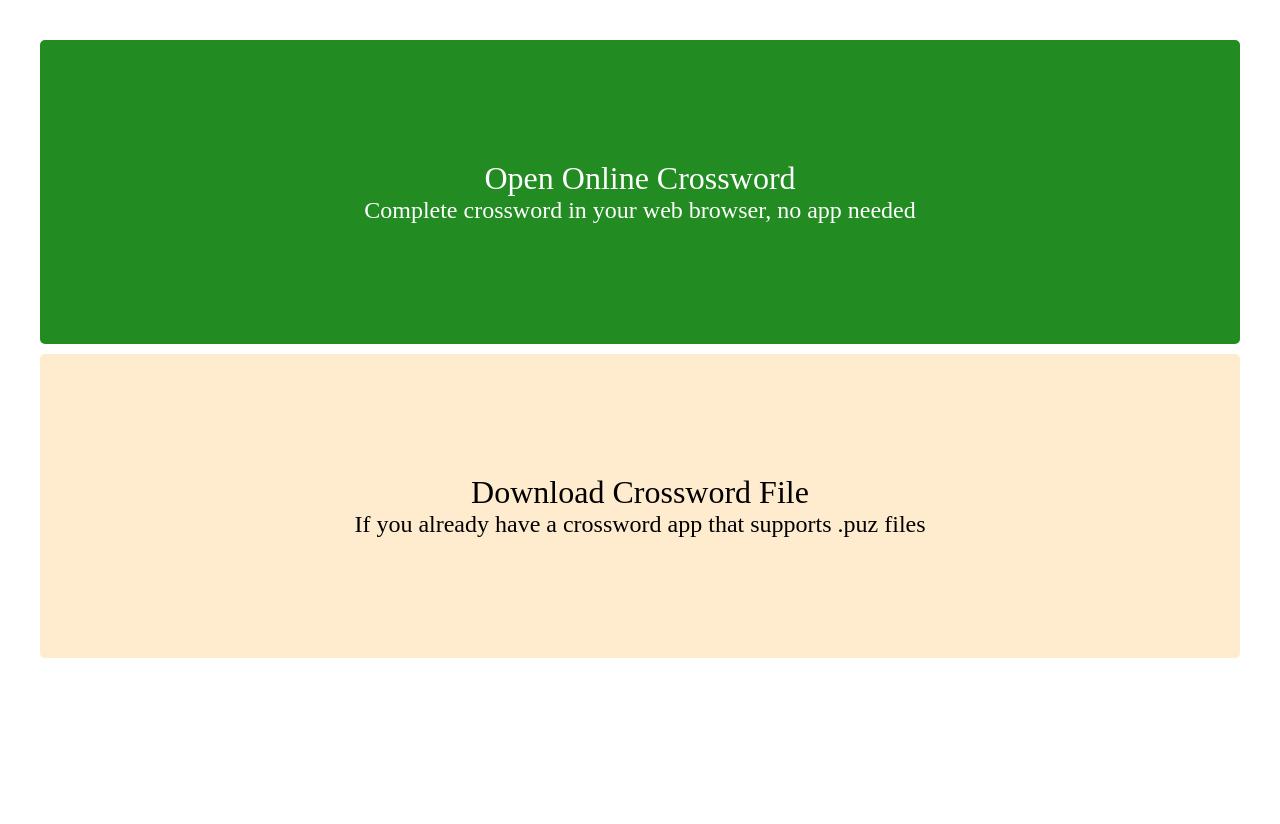
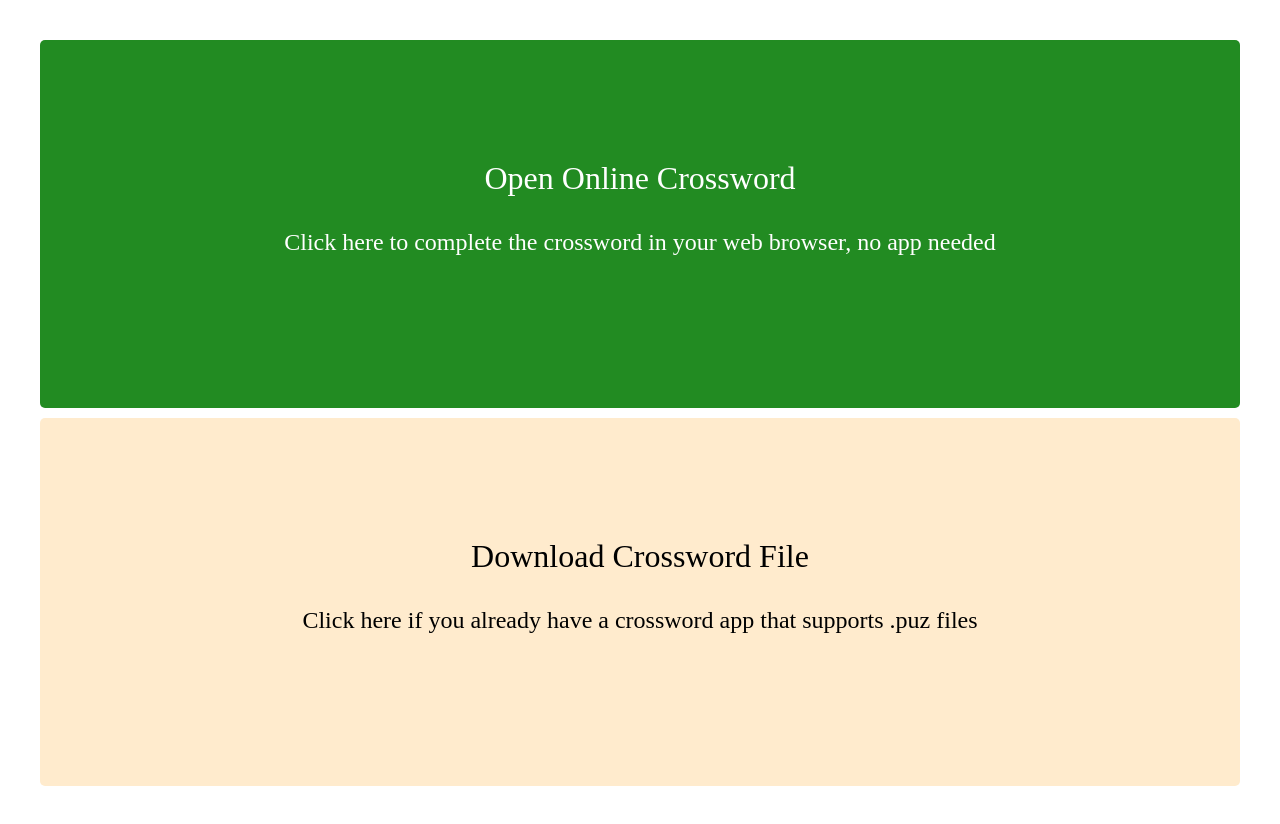
Before and after one commit to wilkinsg/events, a website: page crossword.html in a window 1280 px wide. Before the commit the page ends 800 px from the top, so only its background shows below. Drawn offline with Linux system fonts and the light colour scheme.

Commit message:
Crossword landing tweaks

```diff
--- a/crossword.html
+++ b/crossword.html
@@ -43,12 +43,12 @@ a {
 <body>
 <div class="wrapper">
     <a href="https://jennandgraham.party/online_crossword.html">
-  <div class="item one">Open Online Crossword</br>
-    <div class="note">Complete crossword in your web browser, no app needed</div>
+  <div class="item one">Open Online Crossword
+    <p><div class="note">Click here to complete the crossword in your web browser, no app needed</div></p>
   </div>
   <a href="https://jennandgraham.party/reception.puz">
-    <div class="item two">Download Crossword File</br>
-      <div class="note">If you already have a crossword app that supports .puz files</div>
+    <div class="item two">Download Crossword File
+      <p><div class="note">Click here if you already have a crossword app that supports .puz files</div></p>
     </div>
   </a>
 </div>
```
